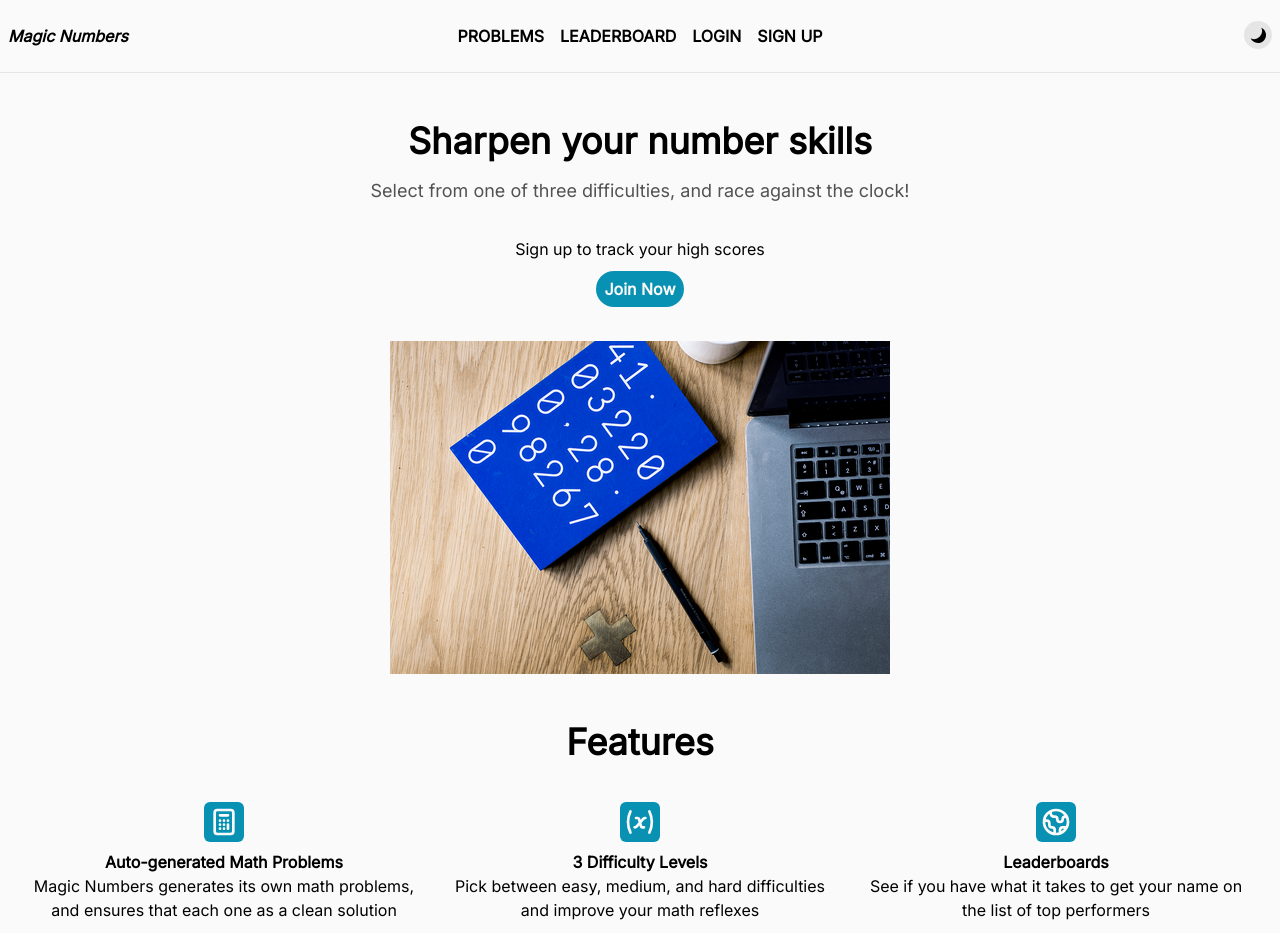
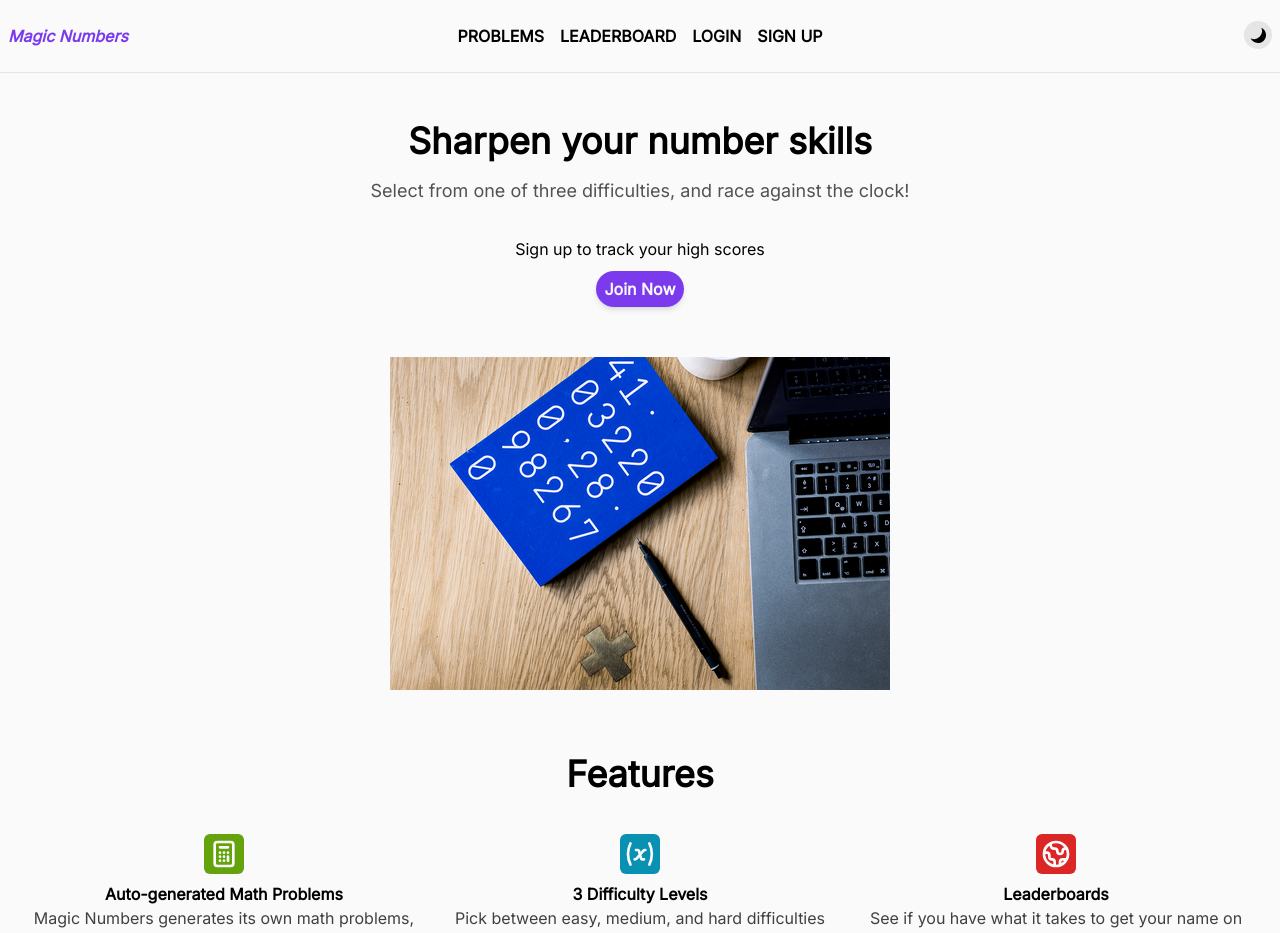
Before and after one commit to EzraKatzman/MagicNumbers, a React (Create React App) app: page / in a window 1280 px wide. Shown: the top 933 px of the page. Built offline with nearby package versions, Linux system fonts and the light colour scheme.

Commit message:
color additions for dark mode readability

```diff
--- a/src/Components/Navbar.js
+++ b/src/Components/Navbar.js
@@ -9,7 +9,7 @@ const Navbar = () => {
         <header className='sm:grid sm:grid-cols-3 sm:items-center py-4 px-2 border-b border-tgray-200 mb-14 sm:mb-20 xl:mb-8 dark:bg-tgray-900'>
             <div className='flex items-center justify-between px-4 sm:p-0'>
                 <div>
-                    <Link to='/' className='block font-semibold italic logo dark:text-tgray-200'>Magic Numbers</Link>
+                    <Link to='/' className='block font-semibold italic logo text-purple-600 dark:text-purple-700'>Magic Numbers</Link>
                 </div>
                 <div className='sm:hidden'>
                     <button onClick={() => setView(!isOpen)} type='button' className='block focus:outline-none'>
@@ -21,10 +21,10 @@ const Navbar = () => {
                 </div>
             </div>
             <nav className={`${isOpen ? 'block' : 'hidden'} px-4 py-2 pb-4 sm:flex sm:p-0 text-center uppercase justify-self-center`}>
-              <Link to='/problems' className='block my-1 px-2 py-1 font-semibold hover:bg-tgray-200 dark:hover:bg-tgray-800 dark:text-tgray-50 rounded-full'>Problems</Link>
-              <Link to='/leaders' className='block my-1 px-2 py-1 font-semibold hover:bg-tgray-200 dark:hover:bg-tgray-800 dark:text-tgray-50 rounded-full'>Leaderboard</Link>
-              <Link to='/login' className='block my-1 px-2 py-1 font-semibold hover:bg-tgray-200 dark:hover:bg-tgray-800 dark:text-tgray-50 rounded-full'>Login</Link>
-              <Link to='/signup' className='block my-1 px-2 py-1 font-semibold hover:bg-tgray-200 dark:hover:bg-tgray-800 dark:text-tgray-50 rounded-full'>Sign up</Link>
+              <Link to='/problems' className='block my-1 px-2 py-1 font-semibold hover:bg-tgray-200 dark:hover:bg-tgray-700 dark:text-tgray-50 rounded-full'>Problems</Link>
+              <Link to='/leaders' className='block my-1 px-2 py-1 font-semibold hover:bg-tgray-200 dark:hover:bg-tgray-700 dark:text-tgray-50 rounded-full'>Leaderboard</Link>
+              <Link to='/login' className='block my-1 px-2 py-1 font-semibold hover:bg-tgray-200 dark:hover:bg-tgray-700 dark:text-tgray-50 rounded-full'>Login</Link>
+              <Link to='/signup' className='block my-1 px-2 py-1 font-semibold hover:bg-tgray-200 dark:hover:bg-tgray-700 dark:text-tgray-50 rounded-full'>Sign up</Link>
               <div className='block sm:hidden px-2 py-1'>
                 <DarkToggle ></DarkToggle>
               </div>
--- a/src/Pages/Home.js
+++ b/src/Pages/Home.js
@@ -11,13 +11,13 @@ const Home = () => {
 
                     <div className='p-2 mt-2'>
                         <p className='text-md p-2 m-2'>Sign up to track your high scores</p>
-                        <Link to='/signup' className='p-2 text-md font-bold text-tgray-50 bg-cyan-600 dark:bg-cyan-700 hover:bg-cyan-700 dark:hover:bg-cyan-600 rounded-full'>Join Now</Link>
+                        <Link to='/signup' className='p-2 px-2 text-md font-bold text-tgray-50 bg-purple-600 dark:bg-purple-700 hover:bg-purple-700 dark:hover:bg-purple-600 rounded-full shadow-md'>Join Now</Link>
                     </div>
 
                 </div>
             </section>
             <section>
-                <div className='text-center m-8'>
+                <div className='text-center my-12'>
                     <img src={hero} alt='Hero Image' className='mx-auto'/>
                 </div>
             </section>
@@ -26,25 +26,25 @@ const Home = () => {
                     <h2 className='font-semibold text-4xl p-4'>Features</h2>
                     <div className='sm:flex sm:justify-center sm:items-center'>
                         <div className='m-2 p-2 sm:w-1/3'>
-                            <svg className='block mx-auto h-10 w-10 m-2 p-1 text-tgray-50 bg-cyan-600 dark:bg-cyan-700 rounded-md' xmlns='http://www.w3.org/2000/svg' fill='none' viewBox='0 0 24 24' stroke='currentColor'>
+                            <svg className='block mx-auto h-10 w-10 m-2 p-1 text-tgray-50 bg-lime-600 dark:bg-lime-700 rounded-md' xmlns='http://www.w3.org/2000/svg' fill='none' viewBox='0 0 24 24' stroke='currentColor'>
                                 <path strokeLinecap='round' strokeLinejoin='round' strokeWidth={2} d='M9 7h6m0 10v-3m-3 3h.01M9 17h.01M9 14h.01M12 14h.01M15 11h.01M12 11h.01M9 11h.01M7 21h10a2 2 0 002-2V5a2 2 0 00-2-2H7a2 2 0 00-2 2v14a2 2 0 002 2z' />
                             </svg>
                             <h3 className='font-semibold dark:text-tgray-100'>Auto-generated Math Problems</h3>
-                            <p className='dark:text-tgray-300'>Magic Numbers generates its own math problems, and ensures that each one as a clean solution</p>
+                            <p className='text-tgray-700 dark:text-tgray-300'>Magic Numbers generates its own math problems, and ensures that each one as a clean solution</p>
                         </div>
                         <div className='m-2 p-2 sm:w-1/3'>
                             <svg className='block mx-auto h-10 w-10 m-2 p-1 text-tgray-50 bg-cyan-600 dark:bg-cyan-700 rounded-md' xmlns="http://www.w3.org/2000/svg" fill="none" viewBox="0 0 24 24" stroke="currentColor">
                                 <path strokeLinecap="round" strokeLinejoin="round" strokeWidth={2} d="M4.871 4A17.926 17.926 0 003 12c0 2.874.673 5.59 1.871 8m14.13 0a17.926 17.926 0 001.87-8c0-2.874-.673-5.59-1.87-8M9 9h1.246a1 1 0 01.961.725l1.586 5.55a1 1 0 00.961.725H15m1-7h-.08a2 2 0 00-1.519.698L9.6 15.302A2 2 0 018.08 16H8" />
                             </svg>
                             <h3 className='font-semibold dark:text-tgray-100'>3 Difficulty Levels</h3>
-                            <p className='dark:text-tgray-300'>Pick between easy, medium, and hard difficulties and improve your math reflexes</p>
+                            <p className='text-tgray-700  dark:text-tgray-300'>Pick between easy, medium, and hard difficulties and improve your math reflexes</p>
                         </div>
                         <div className='m-2 p-2 sm:w-1/3'>
-                            <svg className='block mx-auto h-10 w-10 m-2 p-1 text-tgray-50 bg-cyan-600 dark:bg-cyan-700 rounded-md' xmlns='http://www.w3.org/2000/svg' fill='none' viewBox='0 0 24 24' stroke='currentColor'>
+                            <svg className='block mx-auto h-10 w-10 m-2 p-1 text-tgray-50 bg-red-600 dark:bg-red-700 rounded-md' xmlns='http://www.w3.org/2000/svg' fill='none' viewBox='0 0 24 24' stroke='currentColor'>
                                 <path strokeLinecap='round' strokeLinejoin='round' strokeWidth={2} d='M3.055 11H5a2 2 0 012 2v1a2 2 0 002 2 2 2 0 012 2v2.945M8 3.935V5.5A2.5 2.5 0 0010.5 8h.5a2 2 0 012 2 2 2 0 104 0 2 2 0 012-2h1.064M15 20.488V18a2 2 0 012-2h3.064M21 12a9 9 0 11-18 0 9 9 0 0118 0z' />
                             </svg>
                             <h3 className='font-semibold dark:text-tgray-100'>Leaderboards</h3>
-                            <p className='dark:text-tgray-300'>See if you have what it takes to get your name on the list of top performers</p>
+                            <p className='text-tgray-700 dark:text-tgray-300'>See if you have what it takes to get your name on the list of top performers</p>
                         </div>
                     </div>
                 </div>
--- a/src/Pages/Leaderboard.js
+++ b/src/Pages/Leaderboard.js
@@ -1,6 +1,6 @@
 const Leaderboard = () => {
     return (
-        <div className="max-w-screen-lg xl:max-w-screen-xl mx-auto">
+        <div className="max-w-screen-lg xl:max-w-screen-xl mx-auto dark:text-tgray-100">
             <h3>Leaderboard Page, which will show the top 10 for various modes and difficulties, as per the user's specifications</h3>
         </div>
     )
--- a/src/Pages/Login.js
+++ b/src/Pages/Login.js
@@ -2,7 +2,7 @@ import { Link } from 'react-router-dom'
 
 export const Login = () => {
     return (
-        <div className="max-w-screen-lg xl:max-w-screen-xl mx-auto">
+        <div className="max-w-screen-lg xl:max-w-screen-xl mx-auto dark:text-tgray-100">
             <h3>Login Page (as well as sign-up), where users can create accounts or login</h3>
             <p>I wanna make this a modal at some point</p>
             <Link to='/signup' className='text-center italic'>New user? Create an account here!</Link>
--- a/src/Pages/Problems.js
+++ b/src/Pages/Problems.js
@@ -1,6 +1,6 @@
 const Problems = () => {
     return (
-        <div className="max-w-screen-lg xl:max-w-screen-xl mx-auto">
+        <div className="max-w-screen-lg xl:max-w-screen-xl mx-auto dark:text-tgray-100">
             <h3>Problems Page, which will contain the mode options as well as difficulties above the main window, and then a go/start button to begin the game</h3>
         </div>
     )
--- a/src/Pages/Signup.js
+++ b/src/Pages/Signup.js
@@ -2,7 +2,7 @@ import { Link } from 'react-router-dom'
 
 const Signup = () => {
     return (
-        <div className="max-w-screen-lg xl:max-w-screen-xl mx-auto">
+        <div className="max-w-screen-lg xl:max-w-screen-xl mx-auto dark:text-tgray-100">
             <h3>Signup page where new users can create an account</h3>
             <p>This might also become a modal? Not 100% sure yet</p>
             <Link to='/login' className='text-center italic'>Already have an account? Login here</Link>
--- a/tailwind.config.js
+++ b/tailwind.config.js
@@ -8,7 +8,7 @@ module.exports = {
     extend: {
       colors: {
         tgray: colors.trueGray,
-        lightBlue: colors.lightBlue,
+        lime: colors.lime,
         cyan: colors.cyan,
       },
       fontFamily: {
```
